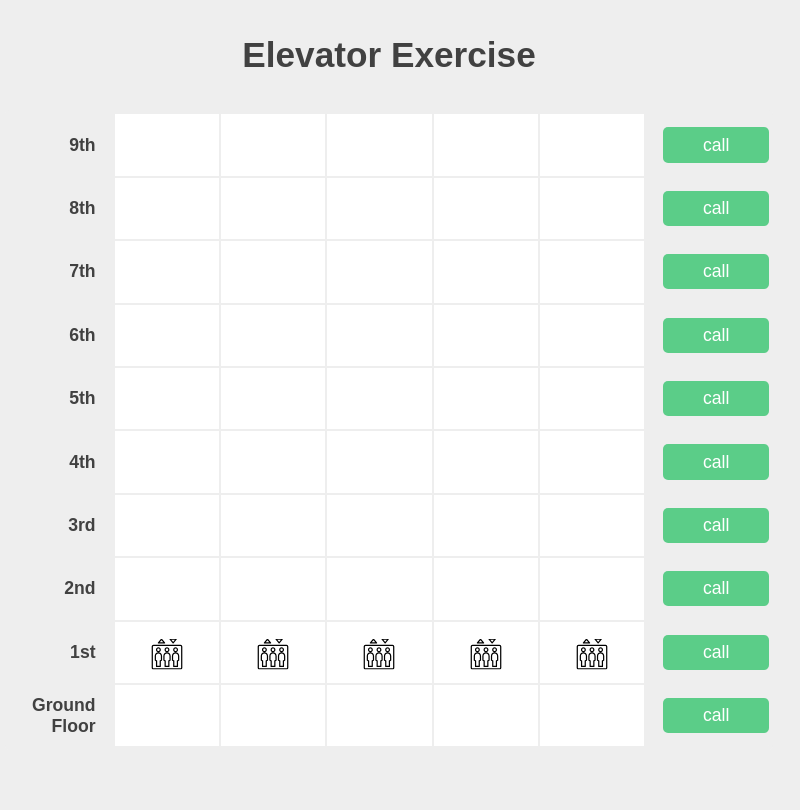
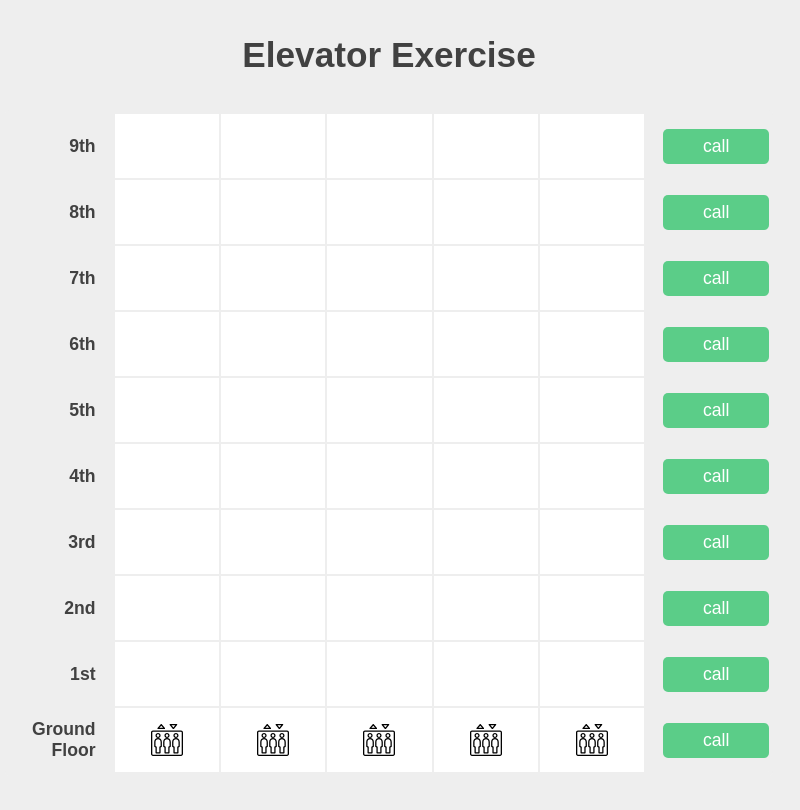
Before and after one commit to Nitsan448/Arbox-Elevators-Assignment, a React (Create React App) app: page /elevators in a window 1280 px wide. Shown: the top 810 px of the page, without its empty margins (251-1051 px from the left). Built offline with nearby package versions, Linux system fonts and the light colour scheme.

Commit message:
Added basic elevator animation

```diff
--- a/src/components/Elevators/Elevator.js
+++ b/src/components/Elevators/Elevator.js
@@ -3,7 +3,19 @@ import classes from "./Elevator.module.css";
 import elevatorImage from "../../images/icons8-elevator.svg";
 
 function Elevator(props) {
-	return <img className={classes.elevator} src={elevatorImage} alt="elevator" />;
+	const translationPercent = props.elevatorState.floor * -200;
+
+	//To account for the grid border gap
+	const translationPixels = props.elevatorState.floor * -2;
+
+	return (
+		<img
+			style={{ transform: `translateY(calc(${translationPercent}% + ${translationPixels}px))` }}
+			className={classes.elevator}
+			src={elevatorImage}
+			alt="elevator"
+		/>
+	);
 }
 
 export default Elevator;
--- a/src/components/Elevators/Elevator.module.css
+++ b/src/components/Elevators/Elevator.module.css
@@ -1,7 +1,6 @@
 .elevator {
 	width: 50%;
 	height: 50%;
-	transform: translateY(-200%);
 	transition-property: transform;
 	transition-duration: 1s;
 	transition-timing-function: linear;
--- a/src/pages/Elevators.js
+++ b/src/pages/Elevators.js
@@ -26,7 +26,7 @@ function Elevators(props) {
 				<p className={classes.rowNumber}>{getFloorText(rowIndex)}</p>
 				{elevators.map((elevator, columnIndex) => (
 					<div key={columnIndex} className={classes.cell}>
-						{elevator.floor === rowIndex && (
+						{0 === rowIndex && (
 							<Elevator
 								updateElevatorFloor={() => updateElevatorFloor(1, rowIndex)}
 								elevatorState={elevators[columnIndex]}
--- a/src/pages/Elevators.module.css
+++ b/src/pages/Elevators.module.css
@@ -5,13 +5,11 @@
 
 .grid {
 	display: grid;
-	grid-gap: 10px;
 	background-color: var(--GRAY);
 	border-radius: 5px;
 	border: 4px var(--GRAY) solid;
 	grid-gap: 2px;
 	width: 60%;
-	height: 80vh;
 	margin: auto;
 }
 
@@ -23,6 +21,7 @@
 
 .cell {
 	display: flex;
+	height: 8vh;
 	justify-content: center;
 	align-items: center;
 	background-color: white;
```
